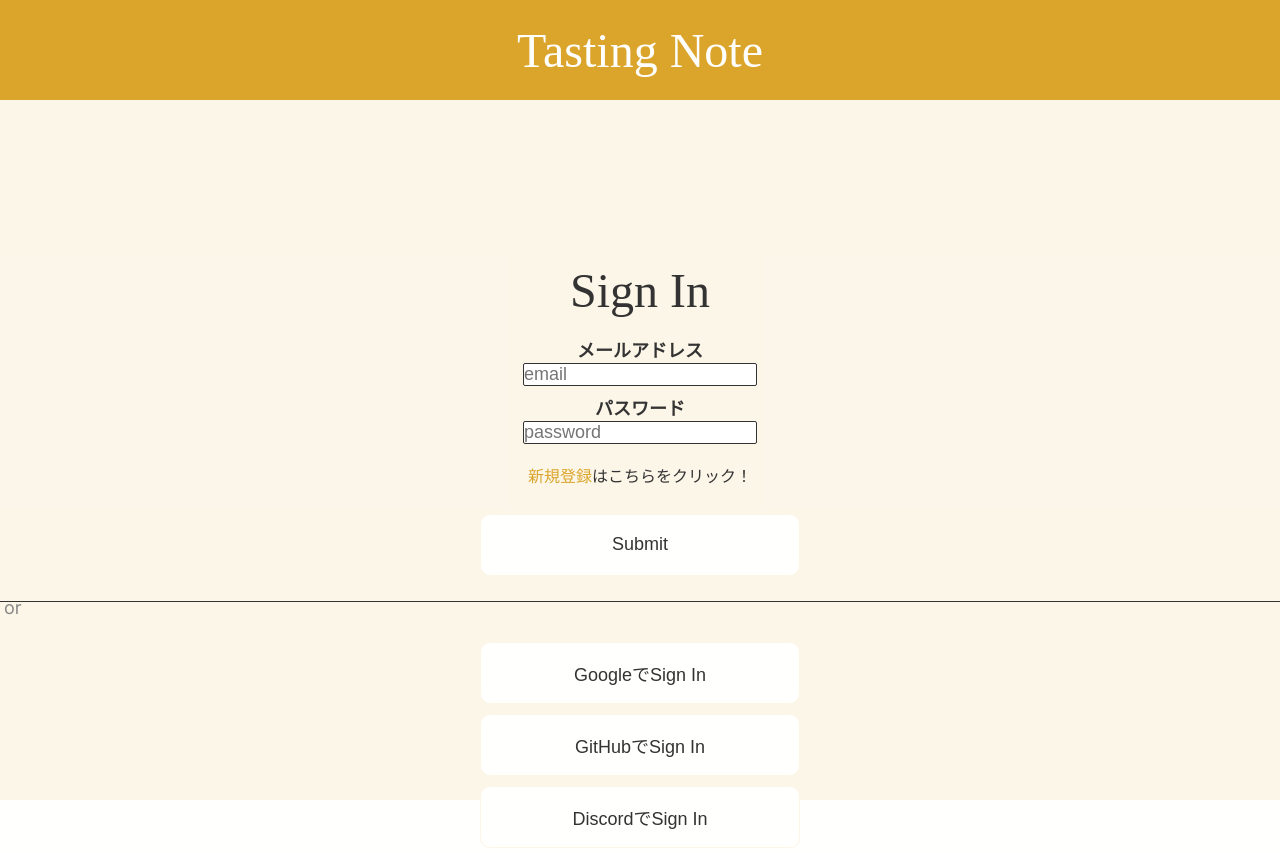
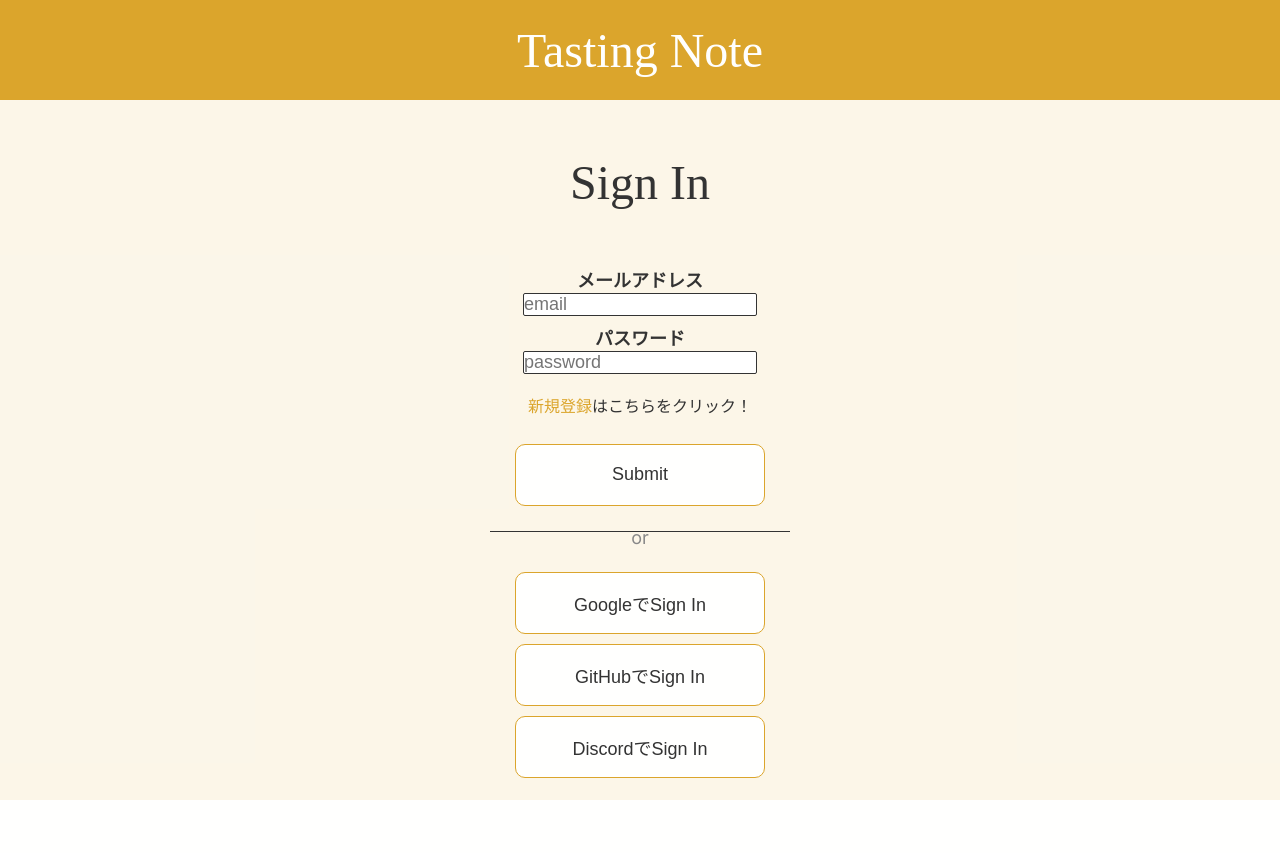
Before and after one commit to akiran1sei/tastingnote, a Next.js app: page /pages/auth/sign-in in a window 1280 px wide. After the commit the page ends 820 px from the top, so only its background shows below. Built offline with nearby package versions, Linux system fonts and the light colour scheme; a web font is replaced by a local one; what next would draw is missing.

Commit message:
styleコーディング

```diff
--- a/src/app/pages/auth/sign-in/page.jsx
+++ b/src/app/pages/auth/sign-in/page.jsx
@@ -1,21 +1,18 @@
 "use client";
 
-import SignBtn from "@/app/components/buttons/SignBtn";
 import styles from "@/app/styles/Contents.module.css";
 import Link from "next/link";
 import React, { useEffect, useState } from "react";
 import { useRouter } from "next/navigation";
 import dotenv from "dotenv";
 
-import { AuthBtn } from "@/app/components/buttons/Auth/AuthBtn";
 import { useSession, signIn } from "next-auth/react";
 dotenv.config();
-const SignIn = () => {
+const Login = () => {
   const [email, setEmail] = useState("");
   const [password, setPassword] = useState("");
   const [isLoading, setIsLoading] = useState(false);
   const [error, setError] = useState(""); // エラー状態の追加
-  const [action, setAction] = useState(false);
 
   const router = useRouter();
   useEffect(() => {
@@ -46,16 +43,12 @@ const SignIn = () => {
       setIsLoading(false);
     }
   };
-  const handleClick = () => {
-    setAction(!action);
-  };
-
   return (
     <div className={styles.sign_page}>
       <div className={styles.sign_wrapper}>
         <h1 className={styles.contents_title}>Sign In</h1>
         <div className={styles.sign_card}>
-          <form onSubmit={handleSubmit}>
+          <form onSubmit={handleSubmit} className={styles.sign_form}>
             {error && <div className={styles.error_message}>{error}</div>}
             <ul className={styles.sign_list}>
               <li className={styles.sign_item}>
@@ -87,7 +80,7 @@ const SignIn = () => {
                 />
               </li>
               <li className={styles.sign_link}>
-                <Link href="/pages/auth/signup" className={styles.smallFont}>
+                <Link href="/pages/auth/sign-up" className={styles.smallFont}>
                   <span>新規登録</span>はこちらをクリック！
                 </Link>
               </li>
@@ -101,19 +94,19 @@ const SignIn = () => {
           <hr className={styles.hr}></hr>
           <div className={styles.sign_btns}>
             <button
-              onClick={() => signIn("google")}
+              onClick={() => signIn("google", { callbackUrl: "/" })}
               className={styles.sign_btn}
             >
               GoogleでSign In
             </button>
             <button
-              onClick={() => signIn("github")}
+              onClick={() => signIn("github", { callbackUrl: "/" })}
               className={styles.sign_btn}
             >
               GitHubでSign In
             </button>
             <button
-              onClick={() => signIn("discord")}
+              onClick={() => signIn("discord", { callbackUrl: "/" })}
               className={styles.sign_btn}
             >
               DiscordでSign In
@@ -125,4 +118,4 @@ const SignIn = () => {
   );
 };
 
-export default SignIn;
+export default Login;
--- a/src/app/pages/auth/sign-up/page.jsx
+++ b/src/app/pages/auth/sign-up/page.jsx
@@ -1,5 +1,4 @@
 "use client";
-import SignBtn from "@/app/components/buttons/SignBtn";
 import styles from "@/app/styles/Contents.module.css";
 import Link from "next/link";
 import { useRouter } from "next/navigation";
--- a/src/app/styles/Contents.module.css
+++ b/src/app/styles/Contents.module.css
@@ -6,13 +6,13 @@
 .container {
   width: 100%;
   margin: 0 auto;
-  padding-bottom: 1rem;
+  /* padding-bottom: 1rem; */
   max-width: var(--width-content);
 }
 .container-s {
   width: 95%;
   margin: 0 auto;
-  padding-bottom: 1rem;
+  /* padding-bottom: 1rem; */
   max-width: var(--width-content-s);
 }
 /*
@@ -23,7 +23,8 @@
 .main {
   width: 100%;
   height: auto;
-  margin: 60px auto 2rem;
+  margin: 60px auto 0px;
+  /* margin: 60px auto 2rem; */
 }
 .main_contents {
   width: 100%;
@@ -34,7 +35,7 @@
 }
 @media screen and (min-width: 768px) {
   .main {
-    margin: 100px auto 2rem;
+    margin: 100px auto;
     /* margin: calc(100px + 2rem) auto 2rem; */
   }
 }
@@ -1600,6 +1601,9 @@ input[type="range"].select_input_roast {
 
 */
 .hr {
+  width: 100%;
+  max-width: 300px;
+  text-align: center;
   display: block;
   border: 0;
   border-top: 1px solid var(--color-black);
@@ -1633,20 +1637,24 @@ input[type="range"].select_input_roast {
 .sign_wrapper,
 .sign_list {
   width: 100%;
+  height: auto;
+  display: block;
+}
+.sign_card {
+  width: 100%;
   height: 100%;
   display: flex;
   flex-direction: column;
   flex-wrap: nowrap;
-  align-items: center;
-}
-.sign_card {
-  width: 100%;
-  height: 300px;
-  display: block;
+  justify-content: center;
+  align-items: center;
 }
 
 .sign_wrapper {
   justify-content: center;
+}
+.sign_form {
+  display: contents;
 }
 .sign_list {
   max-width: 500px;
@@ -1672,6 +1680,8 @@ input[type="range"].select_input_roast {
   transform: translateY(-50%);
 }
 .sign_btns {
+  width: 100%;
+  height: auto;
   display: flex;
   flex-direction: column;
   flex-wrap: nowrap;
@@ -1680,16 +1690,15 @@ input[type="range"].select_input_roast {
 }
 .sign_btn {
   width: 100%;
-  max-width: 320px;
-  min-width: 300px;
+  max-width: 250px;
+  min-width: 250px;
   min-height: 62px;
   text-align: center;
   margin: 0.5rem auto;
   padding: 0.75rem 1rem;
   background: var(--color-white);
-  border-color: rgba(0, 0, 0, 0.1);
   font-size: var(--font-size-base);
-  border: 0.5px solid var(--color-yellow-10);
+  border: 1px solid var(--color-yellow);
   border-radius: 1rem;
 }
 .sign_btn:active {
@@ -1754,6 +1763,9 @@ input[type="range"].select_input_roast {
   background: #ffffff;
   box-shadow: inset 3px 3px var(--color-box-shadow);
 }
+.sign_link {
+  text-align: center;
+}
 .sign_link span {
   color: var(--color-yellow);
 }
```
